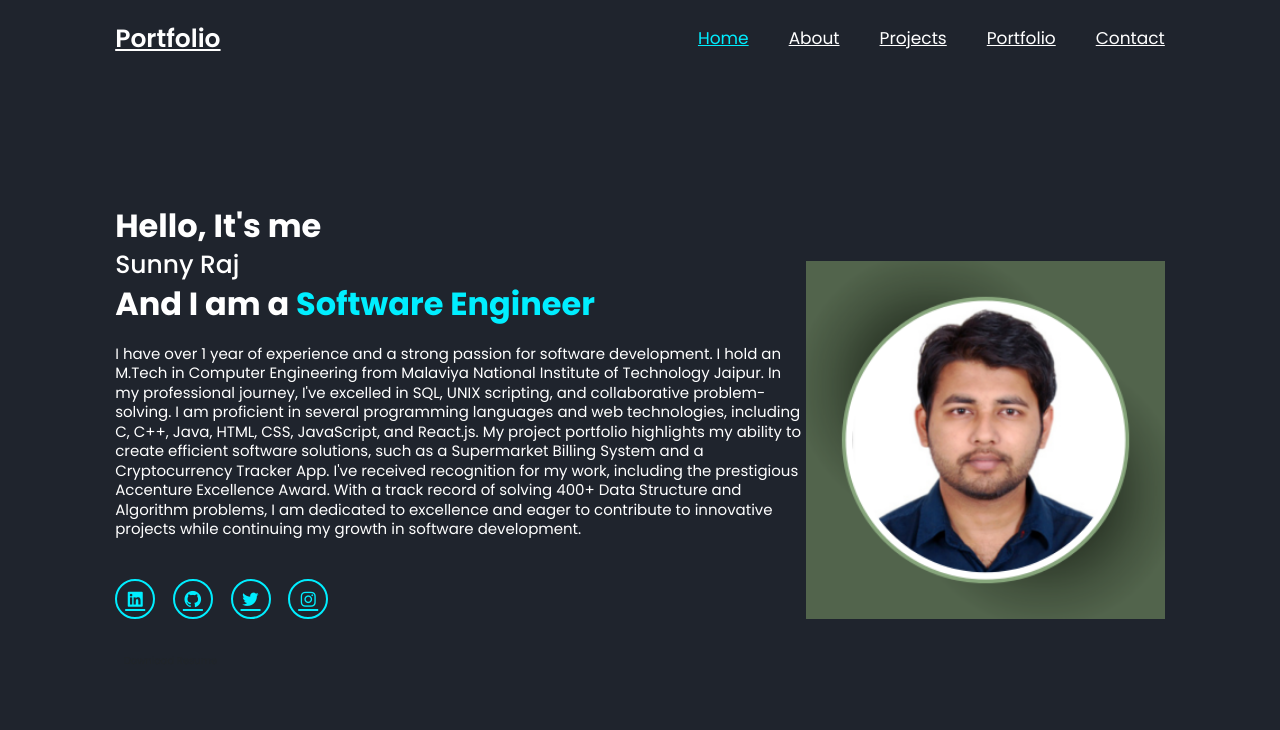
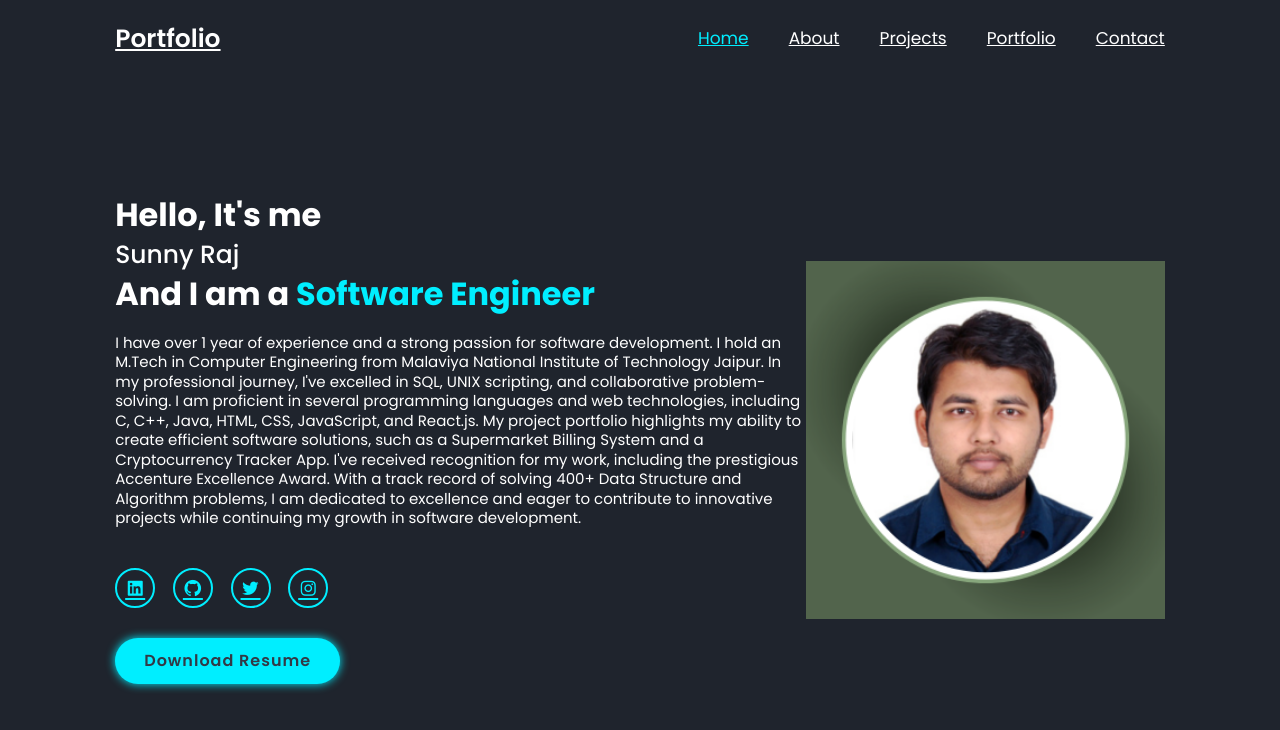
Before and after one commit to Sunnyraj1510/My-Portfolio1, a plain HTML site: page index.html in a window 1280 px wide. Drawn offline with nearby package versions, Linux system fonts and the light colour scheme; a script that the page names is missing.

Commit message:
Styled button to download resume

```diff
--- a/style.css
+++ b/style.css
@@ -120,3 +120,20 @@ span{
     color: var(--second-bg-color);
     box-shadow: 0 0 1rem var(--main-color);
 }
+
+.btn {
+    display: inline-block;
+    padding: 1rem 2.8rem;
+    background: var(--main-color);
+    border-radius: 4rem;
+    box-shadow: 0 0 1rem var(--main-color);
+    font-size: 1.6rem;
+    color: var(--second-bg-color);
+    letter-spacing: .1rem;
+    font-weight: 600;
+    transition: .5s ease;
+}
+
+.btn:hover{
+    box-shadow: none;
+}
```
